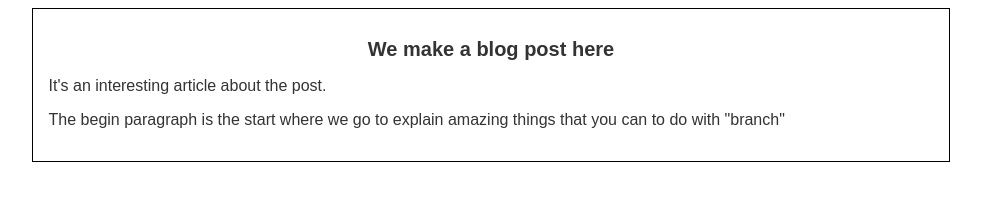
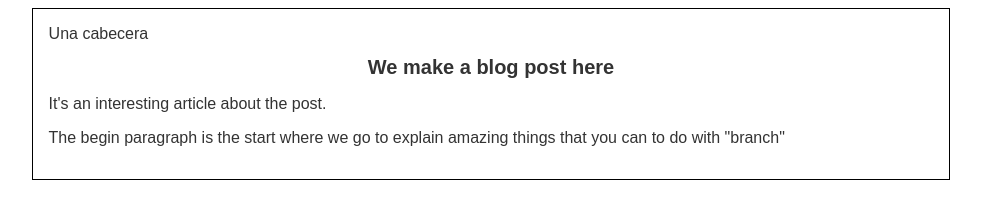
Before and after one commit to edwi02/hyperblog, a plain HTML site: page blogpost.html in a window 1280 px wide. Shown: the whole page, without its empty margins (149-1130 px from the left). Drawn offline with Linux system fonts and the light colour scheme.

Commit message:
Estructura inicial de la cabecera

```diff
--- a/blogpost.html
+++ b/blogpost.html
@@ -5,6 +5,9 @@
     </head>
     <body>
         <div class="container">
+            <div class="cabecera">
+                Una cabecera
+            </div>
             <div id="post">
                 <h1>We make a blog post here</h1>
 
```
